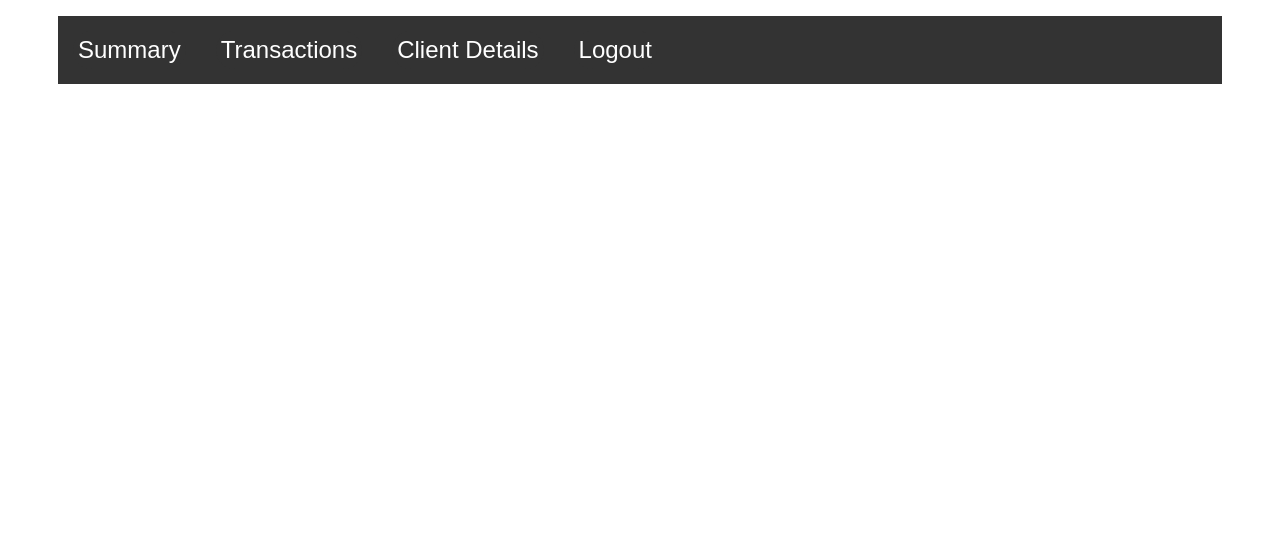
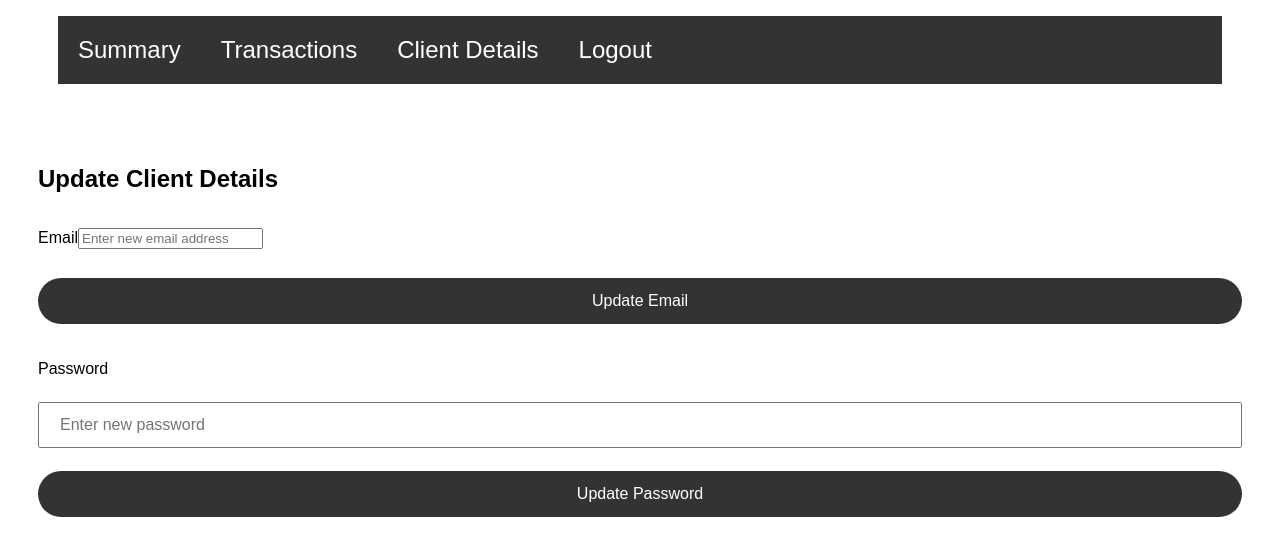
Before and after one commit to jagmansidhu/BudgetingWeb, a React (Create React App) app in the folder BudgetingWeb/Frontend/: page /update-client/1 in a window 1280 px wide. Shown: the top 556 px of the page. Built offline with nearby package versions, Linux system fonts and the light colour scheme; no server answers; sample sign-in values are in the browser's storage.

Commit message:
added password and email change

```diff
--- a/BudgetingWeb/Frontend/src/Home.js
+++ b/BudgetingWeb/Frontend/src/Home.js
@@ -11,6 +11,7 @@ import AddTransaction from "./components/AddTransaction";
 import ClientDetails from "./components/ClientDetails";
 import ProtectedRoute from "./components/ProtectedRoute";
 import SummaryComponent from "./components/SummaryComponent";
+import ClientUpdate from "./components/ClientUpdate";
 
 const Home = () => {
     const [isLoggedIn, setIsLoggedIn] = useState(false);
@@ -71,6 +72,14 @@ const Home = () => {
                         }
                     />
                     <Route
+                        path="/update-client/:clientId"
+                        element={
+                            <ProtectedRoute>
+                                <ClientUpdate />
+                            </ProtectedRoute>
+                        }
+                    />
+                    <Route
                         path="/client-details/:clientId"
                         element={
                             <ProtectedRoute>
--- a/BudgetingWeb/Frontend/src/components/ClientDetails.js
+++ b/BudgetingWeb/Frontend/src/components/ClientDetails.js
@@ -1,16 +1,12 @@
-import React, { useState, useEffect } from 'react';
-import axios from 'axios';
-import { useParams, useNavigate } from 'react-router-dom';
-import './Transactions.css';  // Importing the CSS file
+import React, { useState, useEffect } from "react";
+import axios from "axios";
+import { useParams, useNavigate, Link } from "react-router-dom";
 
 const ClientDetails = () => {
     const { clientId } = useParams();
+    const [client, setClient] = useState(null);
+    const [error, setError] = useState("");
     const navigate = useNavigate();
-    const [client, setClient] = useState(null);
-    const [transactions, setTransactions] = useState([]);
-    const [filteredTransactions, setFilteredTransactions] = useState([]);
-    const [totalAmount, setTotalAmount] = useState(0);
-    const [error, setError] = useState('');
 
     useEffect(() => {
         fetchClientDetails();
@@ -18,13 +14,14 @@ const ClientDetails = () => {
 
     const fetchClientDetails = async () => {
         try {
-            const clientResponse = await axios.get(`http://localhost:8080/api/clients/get/${clientId}`);
+            const clientResponse = await axios.get(
+                `http://localhost:8080/api/clients/get/${clientId}`
+            );
             setClient(clientResponse.data);
-
-            setError('');
+            setError("");
         } catch (err) {
             setClient(null);
-            setError('Error fetching client details: ' + err.message);
+            setError("Error fetching client details: " + err.message);
         }
     };
 
@@ -34,9 +31,20 @@ const ClientDetails = () => {
             {client && (
                 <div className="detail-container">
                     <div className="client-info">
-                        <h4 className="heading"><strong>Client Details - </strong></h4>
-                        <h4 className="heading"><strong>Name:</strong> {client.name}</h4>
-                        <h4 className="heading"><strong>Email:</strong> {client.email}</h4>
+                        <h4 className="heading">
+                            <strong>Client Details - </strong>
+                        </h4>
+                        <h4 className="heading">
+                            <strong>Name:</strong> {client.name}
+                        </h4>
+                        <h4 className="heading">
+                            <strong>Email:</strong> {client.email}
+                        </h4>
+                    </div>
+                    <div>
+                        <Link to={`/update-client/${clientId}`}>
+                            <button className="button">Update</button>
+                        </Link>
                     </div>
                 </div>
             )}
--- /dev/null
+++ b/BudgetingWeb/Frontend/src/components/ClientUpdate.js
@@ -0,0 +1,158 @@
+import React, { useState, useEffect } from "react";
+import axios from "axios";
+import { useParams, useNavigate } from "react-router-dom";
+import "./ClientUpdate.css"; // Make sure to import the CSS file
+
+const UpdateClient = () => {
+    const { clientId } = useParams();
+    const [name, setName] = useState("");
+    const [email, setEmail] = useState("");
+    const [password, setPassword] = useState("");
+    const [errors, setErrors] = useState({});
+    const [error, setError] = useState("");
+    const navigate = useNavigate();
+
+    useEffect(() => {
+        fetchClientDetails();
+    }, [clientId]);
+
+    const fetchClientDetails = async () => {
+        try {
+            const clientResponse = await axios.get(
+                `http://localhost:8080/api/clients/get/${clientId}`
+            );
+            setName(clientResponse.data.name);
+            setEmail(clientResponse.data.email);
+            setError("");
+        } catch (err) {
+            setError("Error fetching client details: " + err.message);
+        }
+    };
+
+    const validateEmail = (email) => {
+        const emailRegex = /^[^\s@]+@[^\s@]+\.[^\s@]+$/;
+        return emailRegex.test(email);
+    };
+
+    const validatePassword = (password) => {
+        const passwordRegex = /^(?=.*\d)(?=.*[a-z])(?=.*[A-Z])(?=.*[\W_]).{8,}$/;
+        return passwordRegex.test(password);
+    };
+
+    const handleEmailChange = async (e) => {
+        e.preventDefault();
+        setErrors({});
+
+        if (!validateEmail(email)) {
+            setErrors({ email: "Invalid email format" });
+            return;
+        }
+
+        try {
+            const response = await axios.put(
+                `http://localhost:8080/api/clients/update/email/${clientId}`,
+                { email }
+            );
+            console.log("Email update successful:", response.data);
+            navigate(`/client-details/${clientId}`); // Redirect back to the details page
+        } catch (error) {
+            if (error.response && error.response.data) {
+                setErrors(error.response.data);
+            } else {
+                setErrors({
+                    general:
+                        "An error occurred during the email update. Please try again.",
+                });
+            }
+            console.error("Error updating email:", error);
+        }
+    };
+
+    const handlePasswordChange = async (e) => {
+        e.preventDefault();
+        setErrors({});
+
+        if (!validatePassword(password)) {
+            setErrors({
+                password:
+                    "Password must be at least 8 characters long and include at least one digit, one uppercase letter, one lowercase letter, and one special character",
+            });
+            return;
+        }
+
+        try {
+            const response = await axios.put(
+                `http://localhost:8080/api/clients/update/password/${clientId}`,
+                { password }
+            );
+            console.log("Password update successful:", response.data);
+            navigate(`/client-details/${clientId}`); // Redirect back to the details page
+        } catch (error) {
+            if (error.response && error.response.data) {
+                setErrors(error.response.data);
+            } else {
+                setErrors({
+                    general:
+                        "An error occurred during the password update. Please try again.",
+                });
+            }
+            console.error("Error updating password:", error);
+        }
+    };
+
+    return (
+        <div>
+            <br /> <br />
+            <div className="client-details-container">
+                <div className="row">
+                    <h2>Update Client Details</h2>
+                    <div className="update-form">
+                        <form onSubmit={handleEmailChange}>
+                            <div className="label-container">
+                                <label>Email</label>
+                                <input
+                                    type="email"
+                                    name="email"
+                                    className="form-control"
+                                    placeholder="Enter new email address"
+                                    value={email}
+                                    onChange={(e) => setEmail(e.target.value)}
+                                />
+                                {errors.email && <p style={{ color: "red" }}>{errors.email}</p>}
+                            </div>
+                            <button className="button" type="submit">
+                                Update Email
+                            </button>
+                        </form>
+                        <form onSubmit={handlePasswordChange} style={{ marginTop: "20px" }}>
+                            <div className="label-container">
+                                <label>Password</label>
+                                <input
+                                    type="password"
+                                    name="password"
+                                    className="form-control"
+                                    placeholder="Enter new password"
+                                    value={password}
+                                    onChange={(e) => setPassword(e.target.value)}
+                                />
+                                {errors.password && (
+                                    <p style={{ color: "red" }}>{errors.password}</p>
+                                )}
+                            </div>
+                            <button className="button" type="submit">
+                                Update Password
+                            </button>
+                        </form>
+                        {errors.general && (
+                            <p style={{ color: "red", marginTop: "20px" }}>
+                                {errors.general}
+                            </p>
+                        )}
+                    </div>
+                </div>
+            </div>
+        </div>
+    );
+};
+
+export default UpdateClient;
```
Also changed, not shown: BudgetingWeb/Frontend/src/components/ClientUpdate.css (added), BudgetingWeb/Frontend/src/components/RegisterComponent.js (indentation only).
